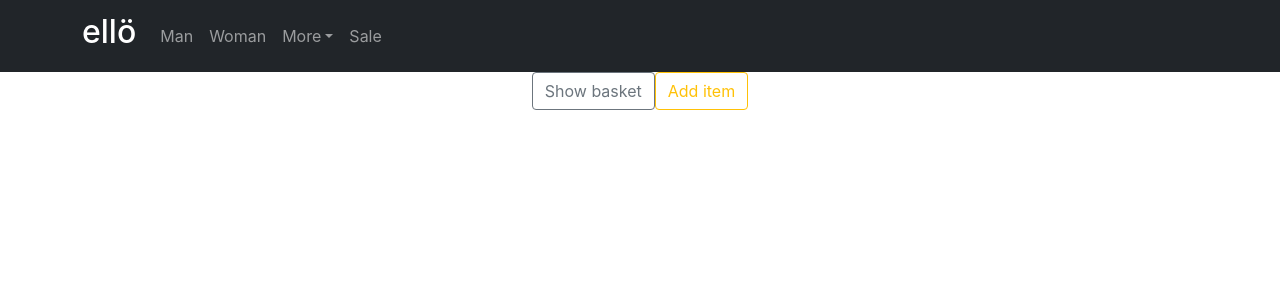
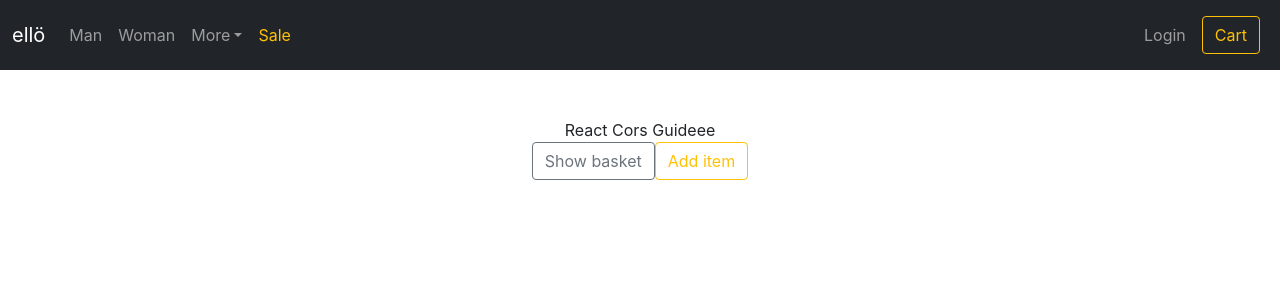
Before and after one commit to lumi-plus/WebShop-ReactApp, a React (Create React App) app in the folder client/react-cors-guide/: page / in a window 1280 px wide. Shown: the top 300 px of the page. Built offline with nearby package versions, Linux system fonts and the light colour scheme; the HTML template or start-up script is replaced by a standard one.

Commit message:
Navbar update

```diff
--- a/client/react-cors-guide/src/components/Navbar.jsx
+++ b/client/react-cors-guide/src/components/Navbar.jsx
@@ -1,51 +1,130 @@
-
-import {Routes ,Route,BrowserRouter } from "react-router-dom";
-import { Navbar, NavDropdown, Nav, Container } from 'react-bootstrap';
-
-
+import { Routes, Route, BrowserRouter } from "react-router-dom";
+import {
+	Navbar,
+	NavDropdown,
+	Nav,
+	Container,
+	Form,
+	FormControl,
+	Button,
+} from "react-bootstrap";
 
 export default function Header() {
-
 	return (
-        <><div >
-            <Navbar collapseOnSelect fixed="top" expand="md" bg="dark" variant="dark" >
+		<>
+			<div>
+				{/* <Navbar
+					collapseOnSelect
+					fixed="top"
+					expand="md"
+					bg="dark"
+					variant="dark"
+				>
 					<Container>
-
-                    <Navbar.Brand href="/home"><h2>ellö</h2></Navbar.Brand>
+						<Navbar.Brand href="/home">
+							<h2>ellö</h2>
+						</Navbar.Brand>
 						<Navbar.Toggle aria-controls="responsive-navbar-nav" />
-                    <Navbar.Collapse id="responsive-navbar-nav" >
+						<Navbar.Collapse id="responsive-navbar-nav">
 							<Nav>
 								<Nav.Link href="/man">Man</Nav.Link>
 								<Nav.Link href="/woman">Woman</Nav.Link>
-                            <NavDropdown title="More" id="collasible-nav-dropdown" >
-                                <NavDropdown.Item href="#action/3.1">First filter</NavDropdown.Item>
-                                <NavDropdown.Item href="#action/3.2">Another filter</NavDropdown.Item>
-                                <NavDropdown.Item href="#action/3.3">Something</NavDropdown.Item>
+								<NavDropdown title="More" id="collasible-nav-dropdown">
+									<NavDropdown.Item href="#action/3.1">
+										First filter
+									</NavDropdown.Item>
+									<NavDropdown.Item href="#action/3.2">
+										Another filter
+									</NavDropdown.Item>
+									<NavDropdown.Item href="#action/3.3">
+										Something
+									</NavDropdown.Item>
 									<NavDropdown.Divider />
-                                <NavDropdown.Item href="#action/3.4">Separated link</NavDropdown.Item>
+									<NavDropdown.Item href="#action/3.4">
+										Separated link
+									</NavDropdown.Item>
 								</NavDropdown>
 							</Nav>
 							<Nav>
-                            <Nav.Link href="/sale" className="font-weight-bold">Sale</Nav.Link>
+								<Nav.Link href="/sale" className="font-weight-bold">
+									Sale
+								</Nav.Link>
+							</Nav>
+							<Nav>
+								<Nav.Link href="/cart" className="font-weight-bold">
+									Cart
+								</Nav.Link>
+							</Nav>
 
+							<Form className="d-flex">
+								<FormControl
+									type="search"
+									placeholder="Search"
+									className="me-2"
+									aria-label="Search"
+								/>
+								<Button variant="outline-success">Search</Button>
+							</Form>
+						</Navbar.Collapse>
+					</Container>
+				</Navbar> */}
+
+				<Navbar bg="dark" expand="md" variant="dark">
+					<Container fluid>
+						<Navbar.Brand href="#">ellö</Navbar.Brand>
+						<Navbar.Toggle aria-controls="navbarScroll" />
+						<Navbar.Collapse id="navbarScroll">
+							<Nav
+								className="me-auto my-2 my-lg-0"
+								style={{ maxHeight: "300px" }}
+								navbarScroll
+							>
+								<Nav.Link href="/man">Man</Nav.Link>
+								<Nav.Link href="/woman">Woman</Nav.Link>
+								<NavDropdown title="More" id="collasible-nav-dropdown">
+									<NavDropdown.Item href="#action/3.1">
+										First filter
+									</NavDropdown.Item>
+									<NavDropdown.Item href="#action/3.2">
+										Another filter
+									</NavDropdown.Item>
+									<NavDropdown.Item href="#action/3.3">
+										Something
+									</NavDropdown.Item>
+									<NavDropdown.Divider />
+									<NavDropdown.Item href="#action/3.4">
+										Separated link
+									</NavDropdown.Item>
+								</NavDropdown>
+								<Nav.Link href="/sale" className="text-warning">
+									Sale
+								</Nav.Link>
+							</Nav>
+							<Nav></Nav>
+							<Nav>
+								<Nav.Link href="/login" className="font-weight-bold">
+									Login
+								</Nav.Link>
+							</Nav>
+							<Nav>
+								<Nav.Link href="/cart">
+									<Button variant="outline-warning">Cart</Button>
+								</Nav.Link>
 							</Nav>
 						</Navbar.Collapse>
-
 					</Container>
 				</Navbar>
 
 				<BrowserRouter>
 					<Routes>
-                <Route path="/Man" element={<Man/>} />
-                <Route path="/Woman" element={<Woman/>} />
-                <Route path="/Sale" element={<Sale/>} />
+						<Route path="/Man" element={<Man />} />
+						<Route path="/Woman" element={<Woman />} />
+						<Route path="/Sale" element={<Sale />} />
 					</Routes>
 				</BrowserRouter>
 			</div>
-
 		</>
 	);
-
 
 	function Man() {
 		return <h2>Man</h2>;
```
Lines whose indentation alone changed are shown as unchanged.
